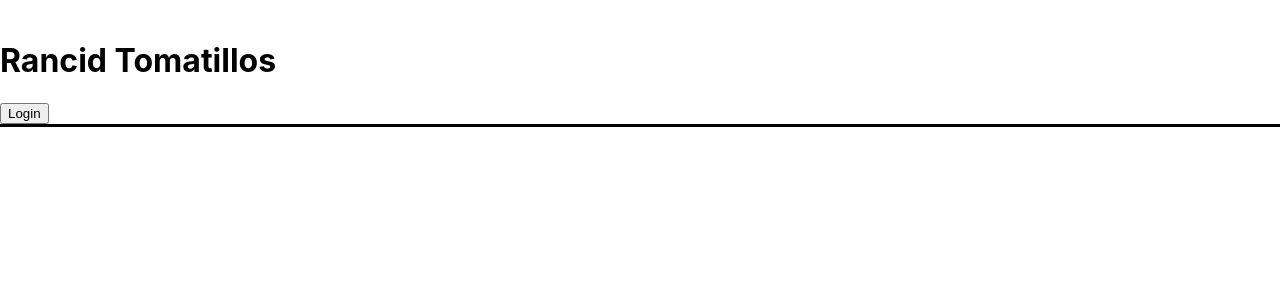
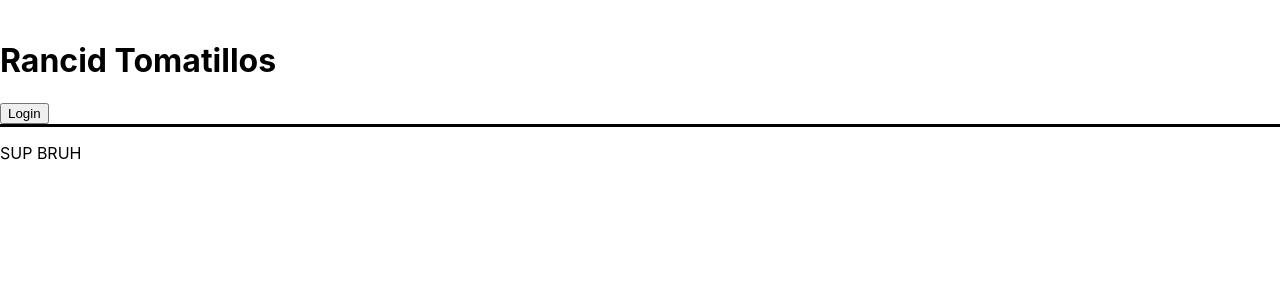
Before and after one commit to trishalanglois/rancid-tomatillos, a React (Create React App) app: page /movies/1 in a window 1280 px wide. Shown: the top 300 px of the page. Built offline with nearby package versions, Linux system fonts and the light colour scheme; no server answers.

Commit message:
Add dynamic routing for MovieShowPage component when user clicks on button from Movie component

```diff
--- a/src/Components/App/App.js
+++ b/src/Components/App/App.js
@@ -6,6 +6,7 @@ import Nav from '../Nav/Nav';
 import Login from '../Login/Login'
 import { connect } from 'react-redux';
 import { Route } from 'react-router-dom';
+import MovieShowPage from '../MovieShowPage/MovieShowPage';
 
 class App extends Component {
   constructor() {
@@ -36,6 +37,10 @@ class App extends Component {
           <Login />
           }
         />
+        <Route path='/movies/:id' render={() =>
+            <MovieShowPage />
+          }
+        />
       </body>
     )
   }
--- a/src/Components/Movie/Movie.js
+++ b/src/Components/Movie/Movie.js
@@ -1,5 +1,6 @@
 import React from 'react';
 import './Movie.scss';
+import { Link } from 'react-router-dom';
 
 const Movie = ({ id, title, poster_path, average_rating }) => {
   return(
@@ -7,7 +8,9 @@ const Movie = ({ id, title, poster_path, average_rating }) => {
       <h2>{title}</h2>
       <p>{average_rating}</p>
       <img className='movie-poster-img' src={poster_path}/>
-      <button>Start the Show</button>
+      <Link to={`/movies/${id}`}>
+        <button>Start the Show</button>
+      </Link>
     </section>
   )
 }
--- a/src/Components/MovieShowPage/MovieShowPage.js
+++ b/src/Components/MovieShowPage/MovieShowPage.js
@@ -0,0 +1,11 @@
+import React from 'react';
+import './MovieShowPage.scss';
+
+const MovieShowPage = ({ id, title, poster_path, average_rating, user_rating, backdrop_path, overview, release_date }) => {
+  console.log('are you here?');
+  return (
+      <p>SUP BRUH</p>
+  )
+}
+
+export default MovieShowPage;
```
